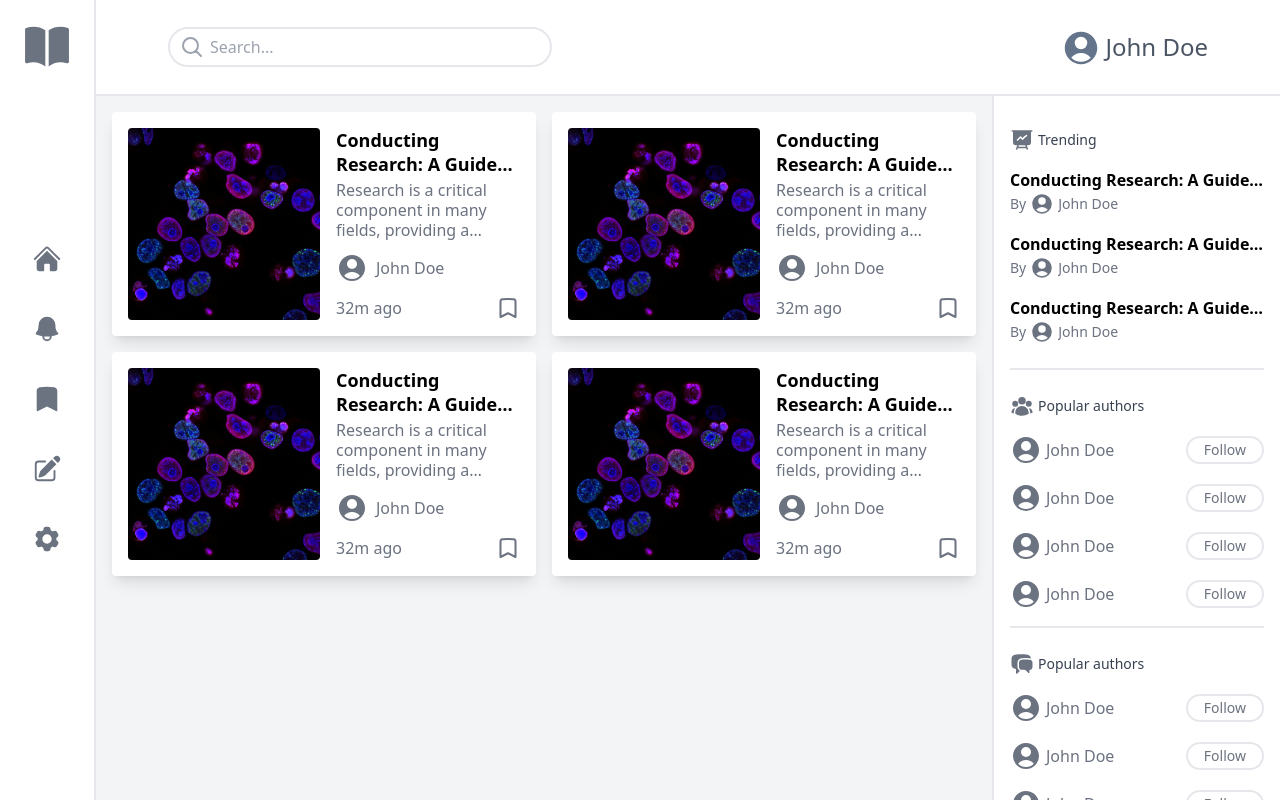
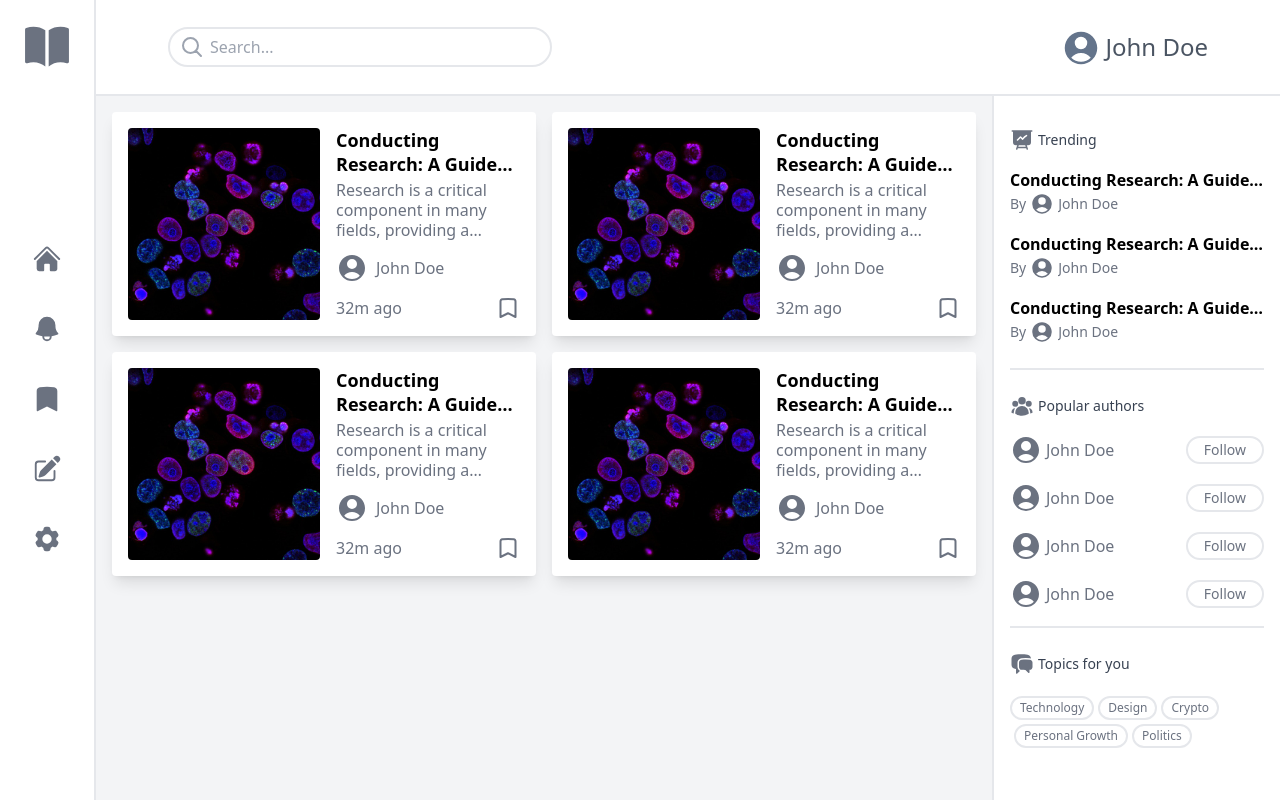
Before and after one commit to nicolasmatthewlee/blog-client, a React (Create React App) app: page / in a window 1280 px wide. Built offline with nearby package versions, Linux system fonts and the light colour scheme.

Commit message:
built recommended topics on recommended sidebar

```diff
--- a/src/components/recommended.tsx
+++ b/src/components/recommended.tsx
@@ -1,9 +1,10 @@
 import { TrendingUser } from "./trendinguser";
 import { TrendingArticle } from "./trendingarticle";
+import { RecommendedTopic } from "./recommendedtopic";
 
 export const Recommended: Function = () => {
   return (
-    <div className="hidden md:block w-72 border-l-2 p-4 pt-8 space-y-6">
+    <div className="hidden md:block w-72 border-l-2 p-4 pt-8 space-y-6 overflow-scroll">
       {/* trending */}
       <div className="border-b-2 pb-6">
         <div className="flex space-x-1 items-center">
@@ -55,7 +56,7 @@ export const Recommended: Function = () => {
       </div>
       {/* topics for you */}
 
-      <div className="border-b-2 pb-4">
+      <div className="pb-4">
         <div className="flex space-x-1 items-center">
           <svg
             xmlns="http://www.w3.org/2000/svg"
@@ -66,13 +67,14 @@ export const Recommended: Function = () => {
             <path d="M4.913 2.658c2.075-.27 4.19-.408 6.337-.408 2.147 0 4.262.139 6.337.408 1.922.25 3.291 1.861 3.405 3.727a4.403 4.403 0 00-1.032-.211 50.89 50.89 0 00-8.42 0c-2.358.196-4.04 2.19-4.04 4.434v4.286a4.47 4.47 0 002.433 3.984L7.28 21.53A.75.75 0 016 21v-4.03a48.527 48.527 0 01-1.087-.128C2.905 16.58 1.5 14.833 1.5 12.862V6.638c0-1.97 1.405-3.718 3.413-3.979z" />
             <path d="M15.75 7.5c-1.376 0-2.739.057-4.086.169C10.124 7.797 9 9.103 9 10.609v4.285c0 1.507 1.128 2.814 2.67 2.94 1.243.102 2.5.157 3.768.165l2.782 2.781a.75.75 0 001.28-.53v-2.39l.33-.026c1.542-.125 2.67-1.433 2.67-2.94v-4.286c0-1.505-1.125-2.811-2.664-2.94A49.392 49.392 0 0015.75 7.5z" />
           </svg>
-          <h3 className="font-medium text-gray-700 text-sm">Popular authors</h3>
+          <h3 className="font-medium text-gray-700 text-sm">Topics for you</h3>
         </div>
-        <div className="mt-4 space-y-4">
-          <TrendingUser />
-          <TrendingUser />
-          <TrendingUser />
-          <TrendingUser />
+        <div className="mt-4 space-x-1 space-y-1">
+          <RecommendedTopic name="Technology" />
+          <RecommendedTopic name="Design" />
+          <RecommendedTopic name="Crypto" />
+          <RecommendedTopic name="Personal Growth" />
+          <RecommendedTopic name="Politics" />
         </div>
       </div>
     </div>
--- /dev/null
+++ b/src/components/recommendedtopic.tsx
@@ -0,0 +1,11 @@
+interface Topic {
+  name: string;
+}
+
+export const RecommendedTopic: Function = (props: Topic) => {
+  return (
+    <button className="border-2 rounded-full text-gray-500 font-medium py-0.5 px-2 text-xs">
+      {props.name}
+    </button>
+  );
+};
```
